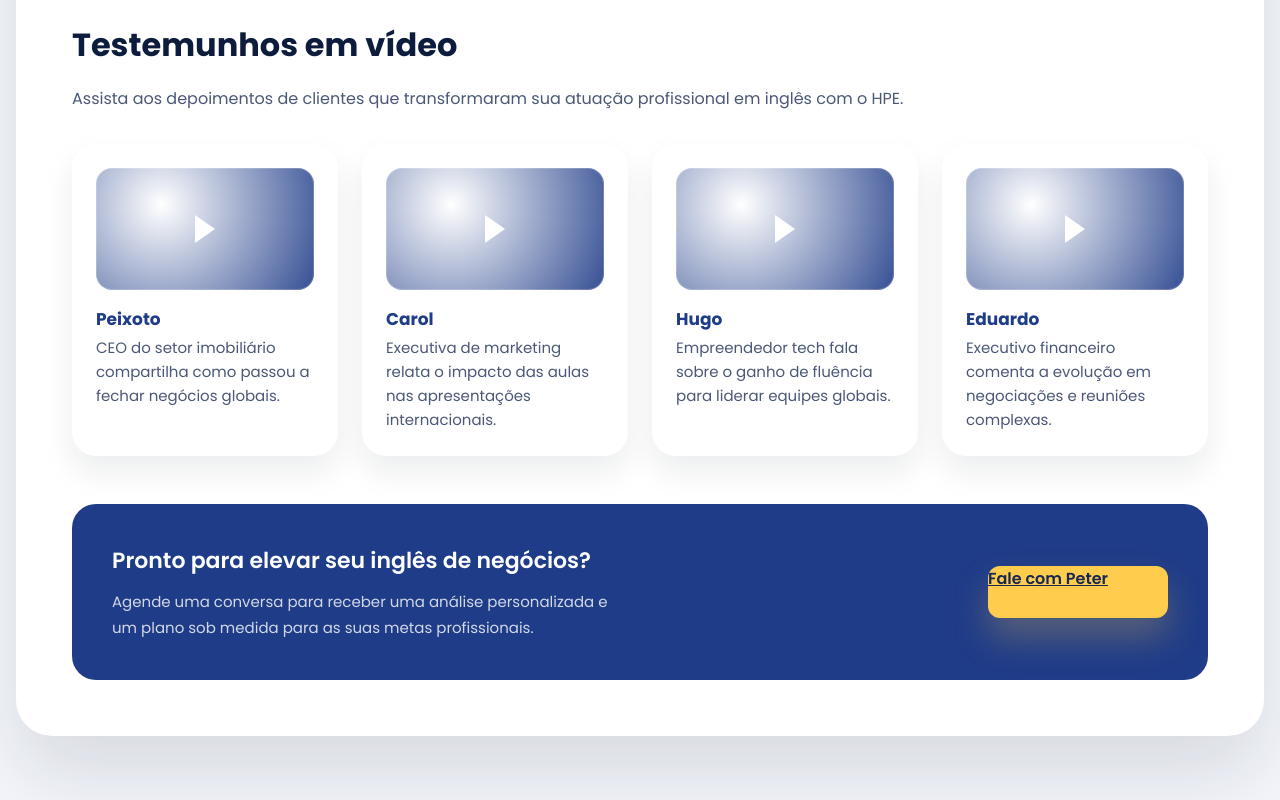
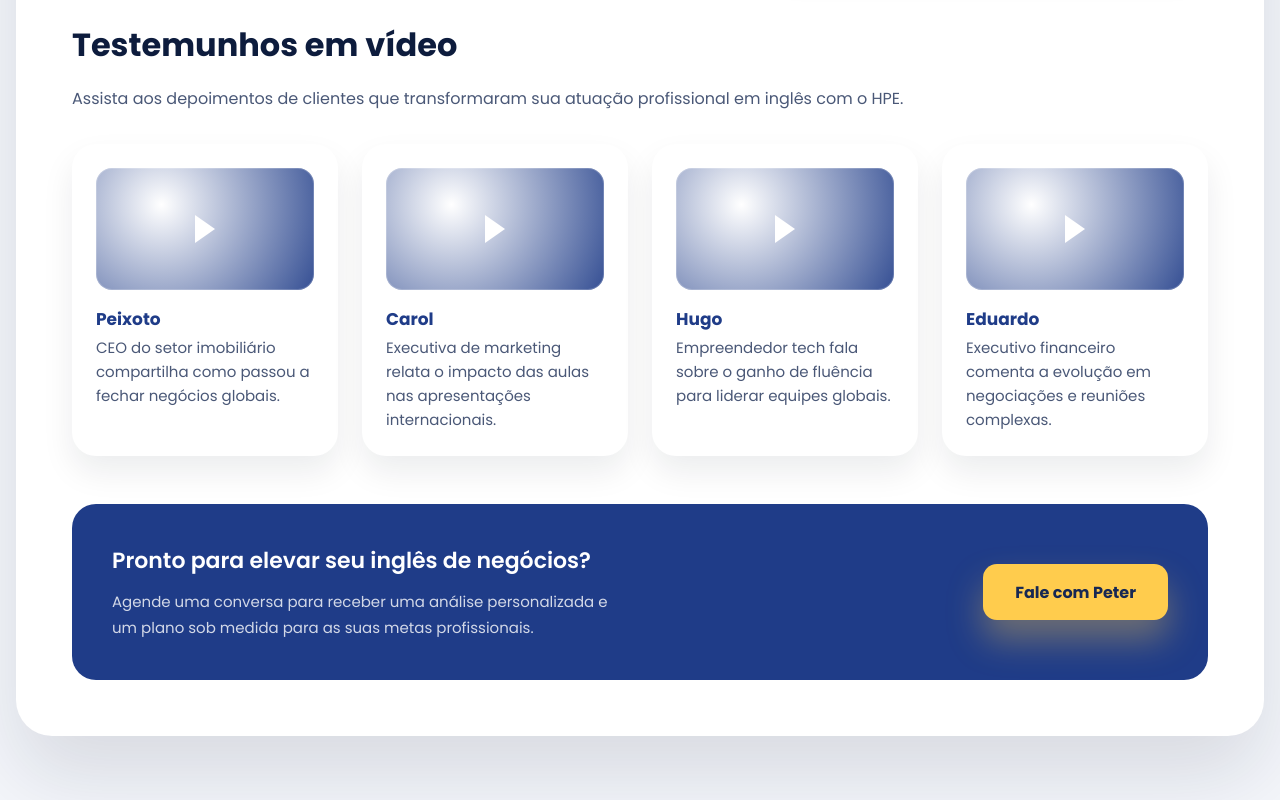
Before and after one commit to nicholasfocke/LandingPagePeter, a Next.js app: page / in a window 1280 px wide. Shown: the part 4023-4823 px from the top of the page. Built offline with nearby package versions, Linux system fonts and the light colour scheme.

Commit message:
Align contact CTA button styling

```diff
--- a/src/app/page.css
+++ b/src/app/page.css
@@ -491,22 +491,27 @@
 }
 
 .contact-button {
+  display: inline-flex;
+  align-items: center;
+  justify-content: center;
+  height: 56px;
+  padding: 0 32px;
   min-width: 180px;
-  height: 52px;
-  border-radius: 12px;
+  background-color: #ffcc4d;
+  border-radius: 14px;
   border: none;
   font-size: 16px;
-  font-weight: 600;
-  background-color: #ffcc4d;
+  font-weight: 700;
   color: #172853;
   cursor: pointer;
-  box-shadow: 0 20px 35px rgba(255, 204, 77, 0.25);
+  box-shadow: 0 20px 35px rgba(255, 204, 77, 0.35);
   transition: transform 0.2s ease, box-shadow 0.2s ease;
+  text-decoration: none;
 }
 
 .contact-button:hover {
   transform: translateY(-2px);
-  box-shadow: 0 24px 40px rgba(255, 204, 77, 0.4);
+  box-shadow: 0 24px 40px rgba(255, 204, 77, 0.45);
 }
 
 @media (max-width: 1024px) {
```
